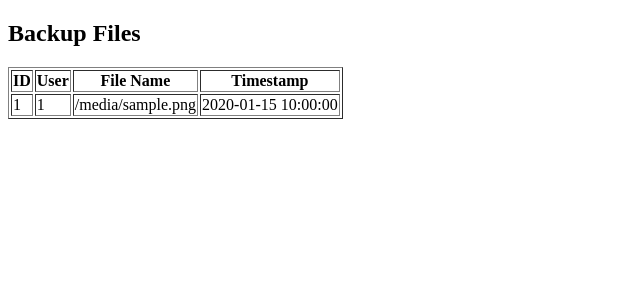
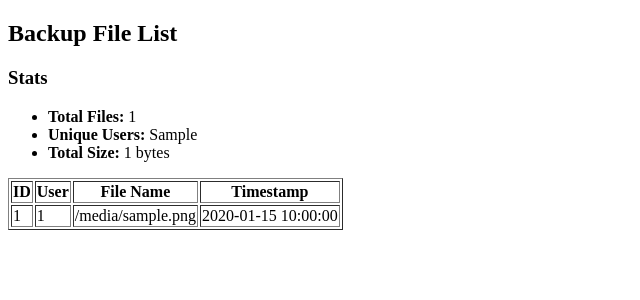
Before and after one commit to GeekNeuron/Telegram-Ultra-Backup, a Flask app: template admin/templates/dashboard.html in a window 1280 px wide. Shown: the top 300 px of the page, without its empty margins (0-640 px from the left). Run offline with Flask 3, Linux system fonts and the light colour scheme; the template is opened without the code that fills it: most values are stand-ins (such as "Sample title", 1, 10 or a date in 2020).

Commit message:
Update dashboard.html

```diff
--- a/admin/templates/dashboard.html
+++ b/admin/templates/dashboard.html
@@ -1,8 +1,18 @@
 <!DOCTYPE html>
 <html lang="en">
-<head><meta charset="UTF-8"><title>File List</title></head>
+<head>
+  <meta charset="UTF-8"><title>Backup Dashboard</title>
+</head>
 <body>
-  <h2>Backup Files</h2>
+  <h2>Backup File List</h2>
+
+  <h3>Stats</h3>
+  <ul>
+    <li><strong>Total Files:</strong> {{ total_files }}</li>
+    <li><strong>Unique Users:</strong> {{ unique_users }}</li>
+    <li><strong>Total Size:</strong> {{ total_size }} bytes</li>
+  </ul>
+
   <table border="1">
     <tr><th>ID</th><th>User</th><th>File Name</th><th>Timestamp</th></tr>
     {% for f in files %}
```
